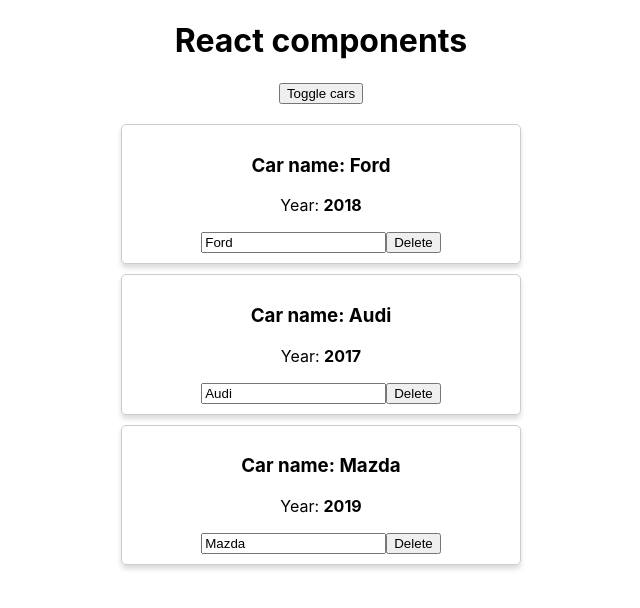
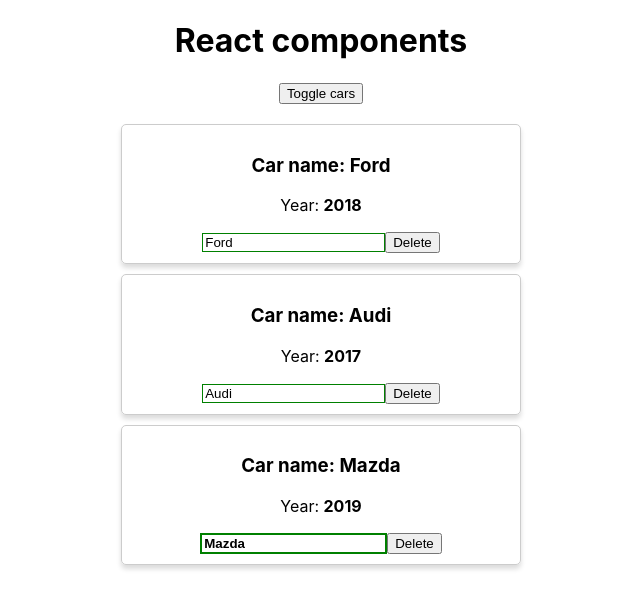
Before and after one commit to geliadonchak/SummerPractice, a React (Create React App) app in the folder react-theory/: page / in a window 1280 px wide. Both pictures are taken after a click on the button "Toggle cars". Shown: the top 608 px of the page, without its empty margins (319-959 px from the left). Built offline with nearby package versions, Linux system fonts and the light colour scheme.

Commit message:
make dynamic classes

```diff
--- a/react-theory/src/components/Cars/Car.css
+++ b/react-theory/src/components/Cars/Car.css
@@ -6,3 +6,22 @@
     box-shadow: 0 4px 5px 0 rgba(0, 0, 0, .14);
     border-radius: 5px;
 }
+
+.input {}
+
+.input:active, .input:focus {
+    outline: none;
+}
+
+.input.green {
+    border: 1px solid green;
+}
+
+.input.red {
+    border: 1px solid red;
+}
+
+.input.bold {
+    border: 2px solid green;
+    font-weight: bold;
+}
--- a/react-theory/src/components/Cars/Car.js
+++ b/react-theory/src/components/Cars/Car.js
@@ -2,11 +2,28 @@
 import './Car.css'
 
 function Car(props) {
+    const inputClasses = ['input']
+
+    if (props.name !== '') {
+        inputClasses.push('green')
+    } else {
+        inputClasses.push('red')
+    }
+
+    if (props.name.length > 4) {
+        inputClasses.push('bold')
+    }
+
     return (
         <div className="Car">
             <h3>Car name: {props.name}</h3>
             <p>Year: <strong>{props.year}</strong></p>
-            <input type="text" onChange={props.onChangeName} value={props.name}/>
+            <input
+                type="text"
+                onChange={props.onChangeName}
+                value={props.name}
+                className={inputClasses.join(' ')}
+            />
             <button onClick={props.onDelete}>Delete</button>
         </div>
     );
```
